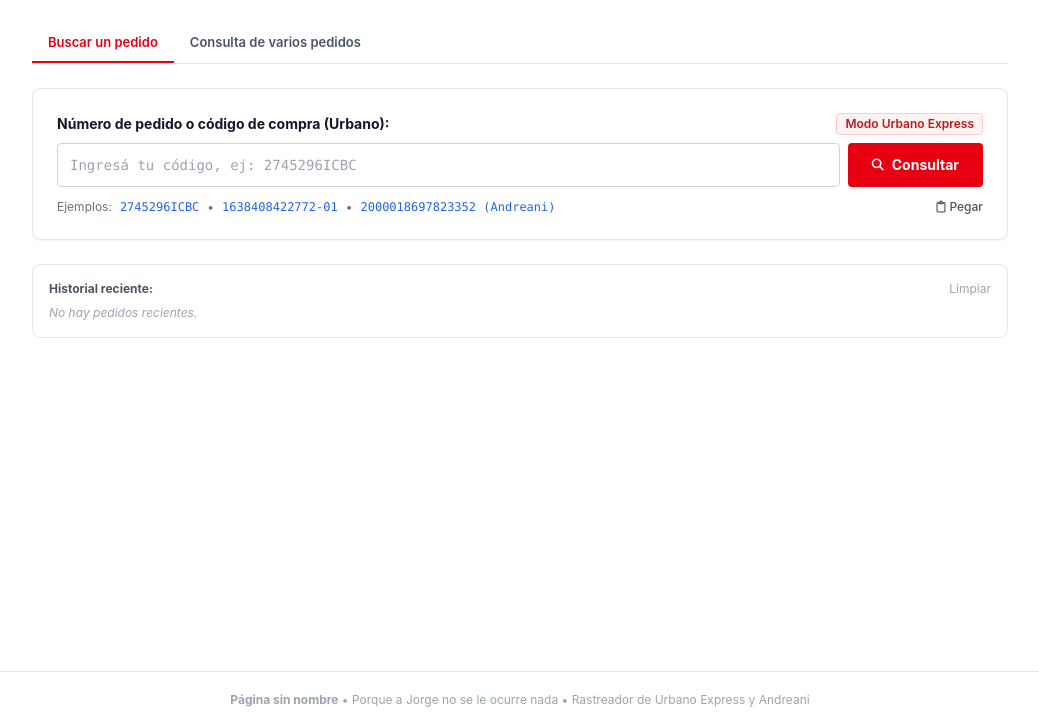
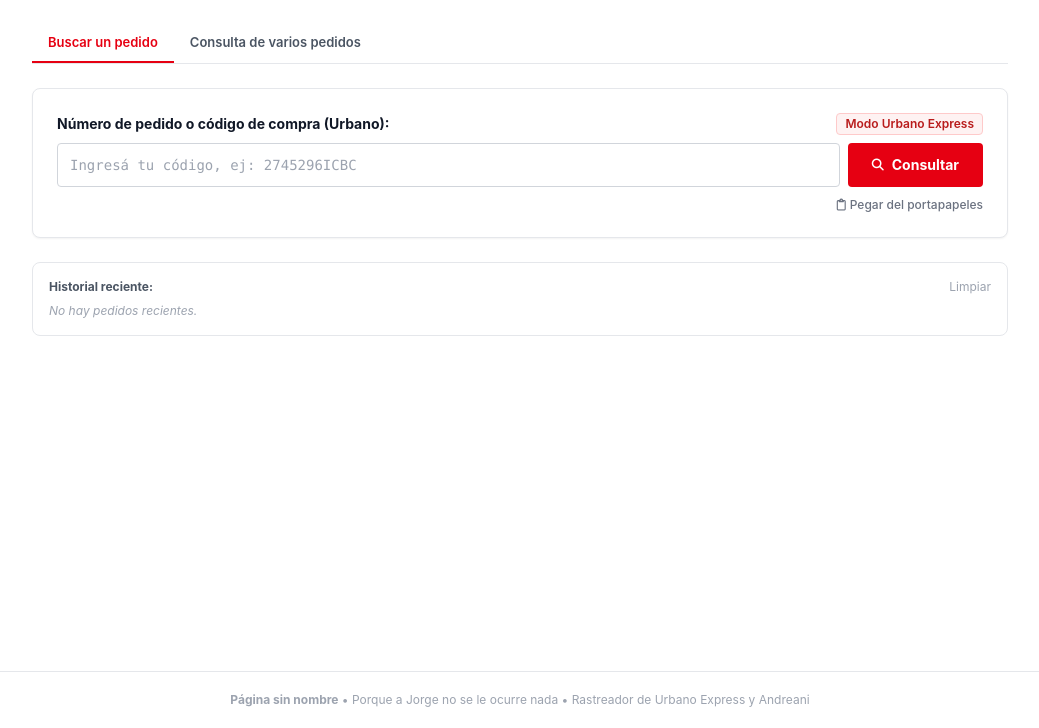
Before and after one commit to ThePotterPy/Seguimientos, a website: page public/index.html in a window 1280 px wide. Shown: the part 72-800 px from the top of the page, without its empty margins (120-1159 px from the left). Drawn offline with nearby package versions, Linux system fonts and the light colour scheme.

Commit message:
ui: remove quick examples container

```diff
--- a/public/index.html
+++ b/public/index.html
@@ -115,17 +115,9 @@
           </button>
         </form>
 
-        <div class="mt-3 flex items-center justify-between text-xs text-gray-500 flex-wrap gap-2">
-          <div class="flex items-center gap-2" id="quickExamplesContainer">
-            <span>Ejemplos:</span>
-            <button type="button" class="quick-chip text-blue-600 hover:underline font-mono" data-code="2745296ICBC" data-carrier="urbano">2745296ICBC</button>
-            <span>•</span>
-            <button type="button" class="quick-chip text-blue-600 hover:underline font-mono" data-code="1638408422772-01" data-carrier="urbano">1638408422772-01</button>
-            <span>•</span>
-            <button type="button" class="quick-chip text-blue-600 hover:underline font-mono" data-code="2000018697823352" data-carrier="andreani">2000018697823352 (Andreani)</button>
-          </div>
-          <button type="button" id="pasteBtn" class="text-gray-600 hover:text-gray-900 flex items-center gap-1 font-medium">
-            <i class="fa-regular fa-clipboard"></i> Pegar
+        <div class="mt-2.5 flex items-center justify-end text-xs text-gray-500">
+          <button type="button" id="pasteBtn" class="text-gray-500 hover:text-gray-900 flex items-center gap-1 font-medium cursor-pointer">
+            <i class="fa-regular fa-clipboard"></i> Pegar del portapapeles
           </button>
         </div>
       </div>
```
